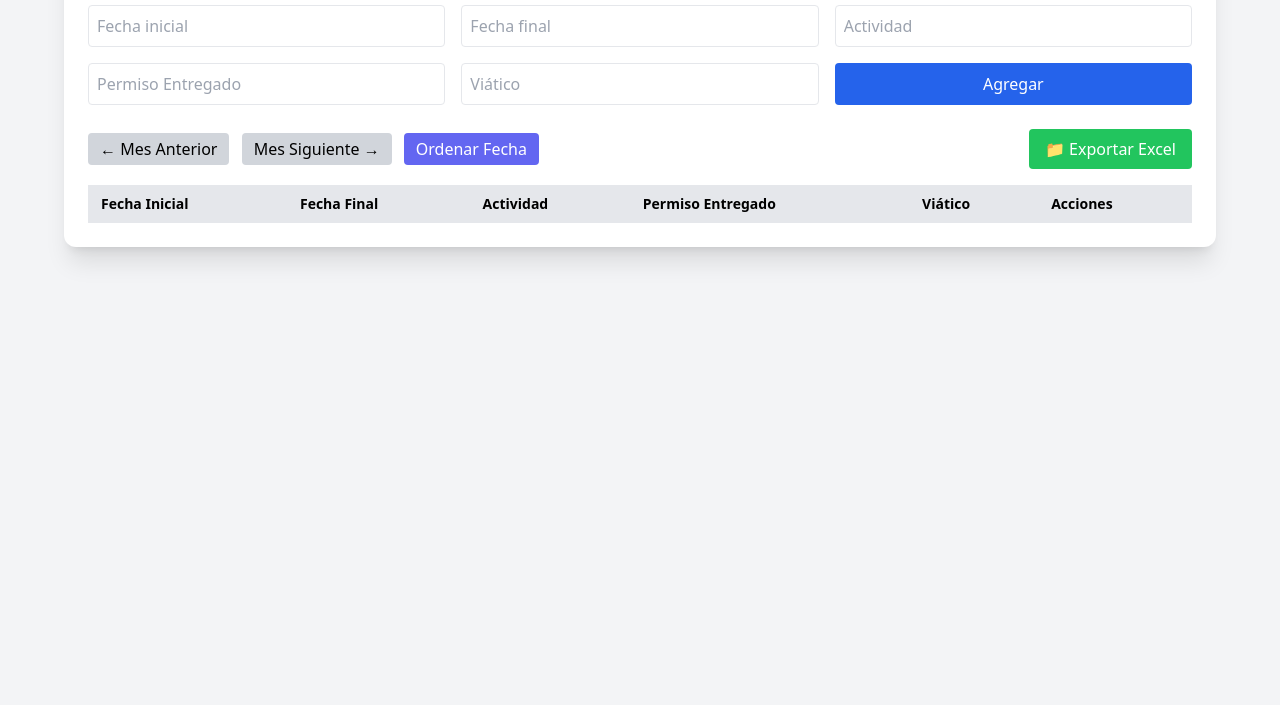
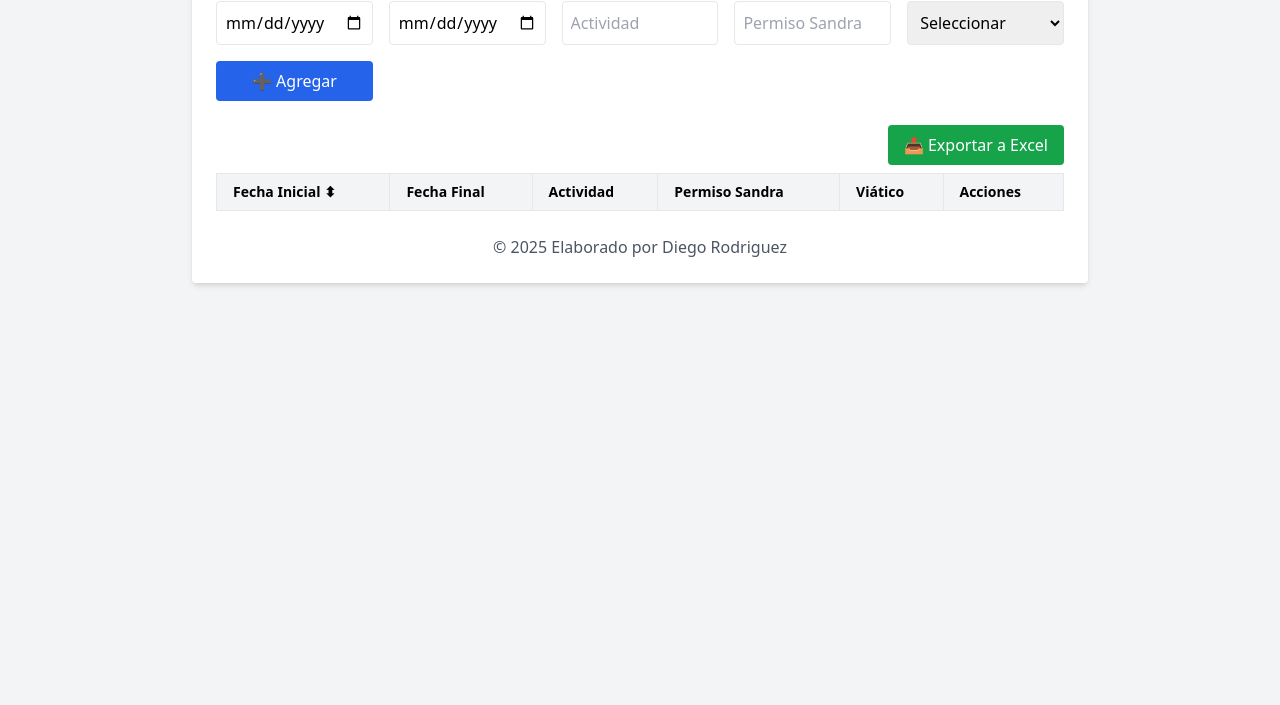
Before and after one commit to Diego2377872/agenda_web, a website: page index.html in a window 1280 px wide. Shown: the part 95-800 px from the top of the page. Drawn offline with nearby package versions, Linux system fonts and the light colour scheme; a script that the page names is missing.

Commit message:
Update index.html

```diff
--- a/index.html
+++ b/index.html
@@ -3,53 +3,59 @@
 <head>
   <meta charset="UTF-8" />
   <meta name="viewport" content="width=device-width, initial-scale=1.0" />
-  <title>Agenda Diego Rodríguez</title>
+  <title>Registro de Actividades</title>
   <script src="https://cdn.tailwindcss.com"></script>
-  <link rel="stylesheet" href="https://cdn.jsdelivr.net/npm/flatpickr/dist/flatpickr.min.css">
+  <script src="https://cdn.sheetjs.com/xlsx-latest/package/dist/xlsx.full.min.js"></script>
 </head>
-<body class="bg-gray-100 p-4">
-  <div class="max-w-6xl mx-auto bg-white p-6 rounded-xl shadow-xl">
-    <h1 class="text-3xl font-bold mb-6 flex items-center gap-3">
-      📔 Agenda Diego Rodríguez
-    </h1>
+<body class="bg-gray-100 p-6">
 
-    <form id="actividadForm" class="grid md:grid-cols-3 gap-4 mb-6">
-      <input id="fechaInicial" type="text" placeholder="Fecha inicial" required class="border p-2 rounded" />
-      <input id="fechaFinal" type="text" placeholder="Fecha final" required class="border p-2 rounded" />
+  <div class="max-w-4xl mx-auto bg-white shadow-md rounded p-6">
+    <h1 class="text-2xl font-bold mb-4 text-center">📋 Registro de Actividades</h1>
+
+    <form id="actividadForm" class="grid grid-cols-1 md:grid-cols-5 gap-4 mb-6">
+      <input id="fechaInicial" type="date" required class="border p-2 rounded" />
+      <input id="fechaFinal" type="date" required class="border p-2 rounded" />
       <input id="actividad" type="text" placeholder="Actividad" required class="border p-2 rounded" />
-      <input id="permisoSandra" type="text" placeholder="Permiso Entregado" class="border p-2 rounded" />
-      <input id="viatico" type="text" placeholder="Viático" class="border p-2 rounded" />
-      <button type="submit" class="bg-blue-600 text-white rounded px-4 py-2 col-span-1 hover:bg-blue-700">Agregar</button>
+      <input id="permisoSandra" type="text" placeholder="Permiso Sandra" class="border p-2 rounded" />
+      <select id="viatico" class="border p-2 rounded" required>
+        <option value="" disabled selected>Seleccionar</option>
+        <option value="sí">Sí</option>
+        <option value="no">No</option>
+      </select>
+      <button type="submit" class="col-span-full md:col-span-1 bg-blue-600 text-white px-4 py-2 rounded hover:bg-blue-700">
+        ➕ Agregar
+      </button>
     </form>
 
-    <div class="flex justify-between items-center mb-4">
-      <div class="space-x-2">
-        <button id="anteriorMes" class="bg-gray-300 px-3 py-1 rounded hover:bg-gray-400">← Mes Anterior</button>
-        <button id="siguienteMes" class="bg-gray-300 px-3 py-1 rounded hover:bg-gray-400">Mes Siguiente →</button>
-        <button id="ordenarFecha" class="bg-indigo-500 text-white px-3 py-1 rounded hover:bg-indigo-600">Ordenar Fecha</button>
-      </div>
-      <button id="exportExcel" class="bg-green-500 text-white px-4 py-2 rounded hover:bg-green-600">📁 Exportar Excel</button>
+    <div class="flex justify-end mb-2">
+      <button id="exportExcel" class="bg-green-600 text-white px-4 py-2 rounded hover:bg-green-700">
+        📤 Exportar a Excel
+      </button>
     </div>
 
     <div class="overflow-x-auto">
-      <table class="table-auto w-full text-sm text-left border-collapse border border-gray-300">
-        <thead>
-          <tr class="bg-gray-200">
-            <th class="border px-3 py-2">Fecha Inicial</th>
-            <th class="border px-3 py-2">Fecha Final</th>
-            <th class="border px-3 py-2">Actividad</th>
-            <th class="border px-3 py-2">Permiso Entregado</th>
-            <th class="border px-3 py-2">Viático</th>
-            <th class="border px-3 py-2">Acciones</th>
+      <table id="tablaActividades" class="min-w-full bg-white border border-gray-300 text-sm text-left rounded">
+        <thead class="bg-gray-100">
+          <tr>
+            <th class="px-4 py-2 border cursor-pointer select-none" id="ordenarFechaInicial">
+              Fecha Inicial <span id="iconoOrdenFecha">⬍</span>
+            </th>
+            <th class="px-4 py-2 border">Fecha Final</th>
+            <th class="px-4 py-2 border">Actividad</th>
+            <th class="px-4 py-2 border">Permiso Sandra</th>
+            <th class="px-4 py-2 border">Viático</th>
+            <th class="px-4 py-2 border">Acciones</th>
           </tr>
         </thead>
-        <tbody id="tablaActividades"></tbody>
+        <tbody></tbody>
       </table>
     </div>
+
+    <footer class="mt-6 text-center text-gray-600">
+      <p>© 2025 Elaborado por Diego Rodriguez</p>
+    </footer>
   </div>
 
-  <script src="https://cdn.jsdelivr.net/npm/xlsx/dist/xlsx.full.min.js"></script>
-  <script src="https://cdn.jsdelivr.net/npm/flatpickr"></script>
-  <script src="main.js"></script>
+  <script src="script.js"></script>
 </body>
 </html>
```
